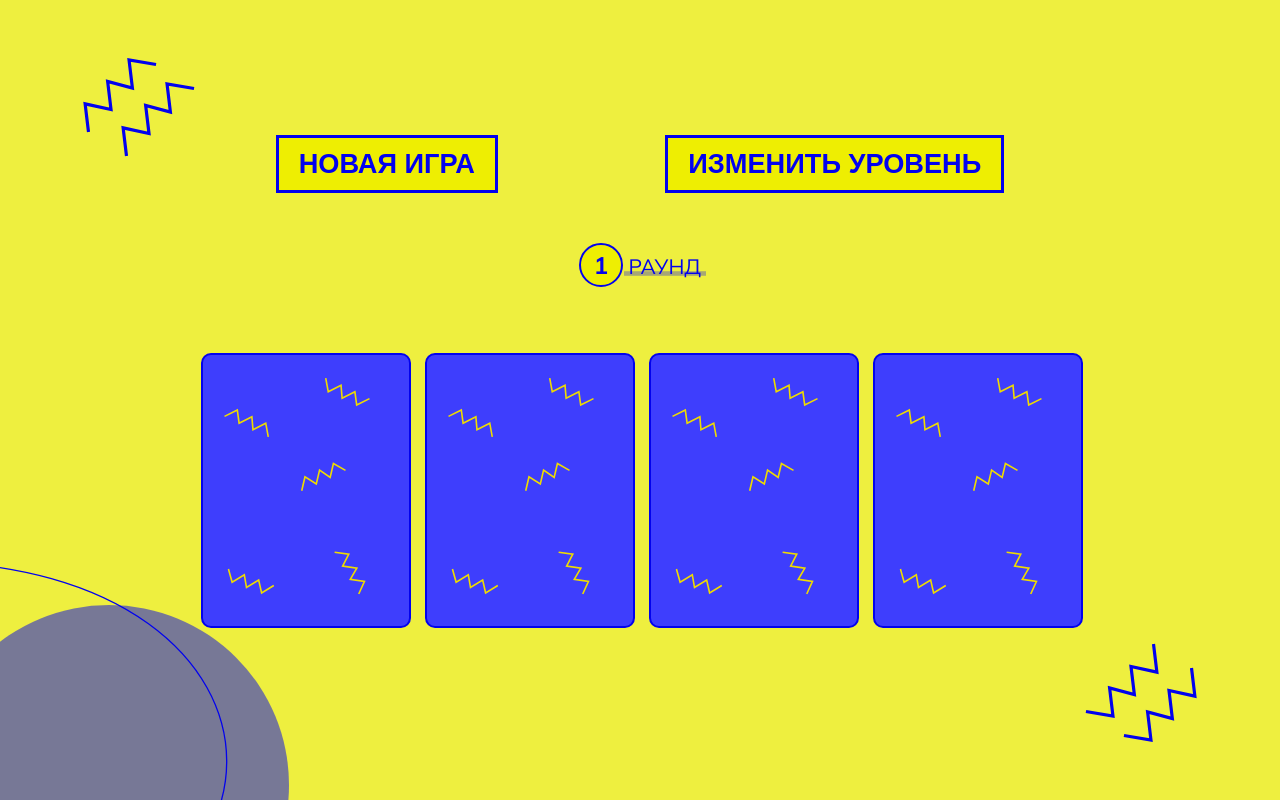
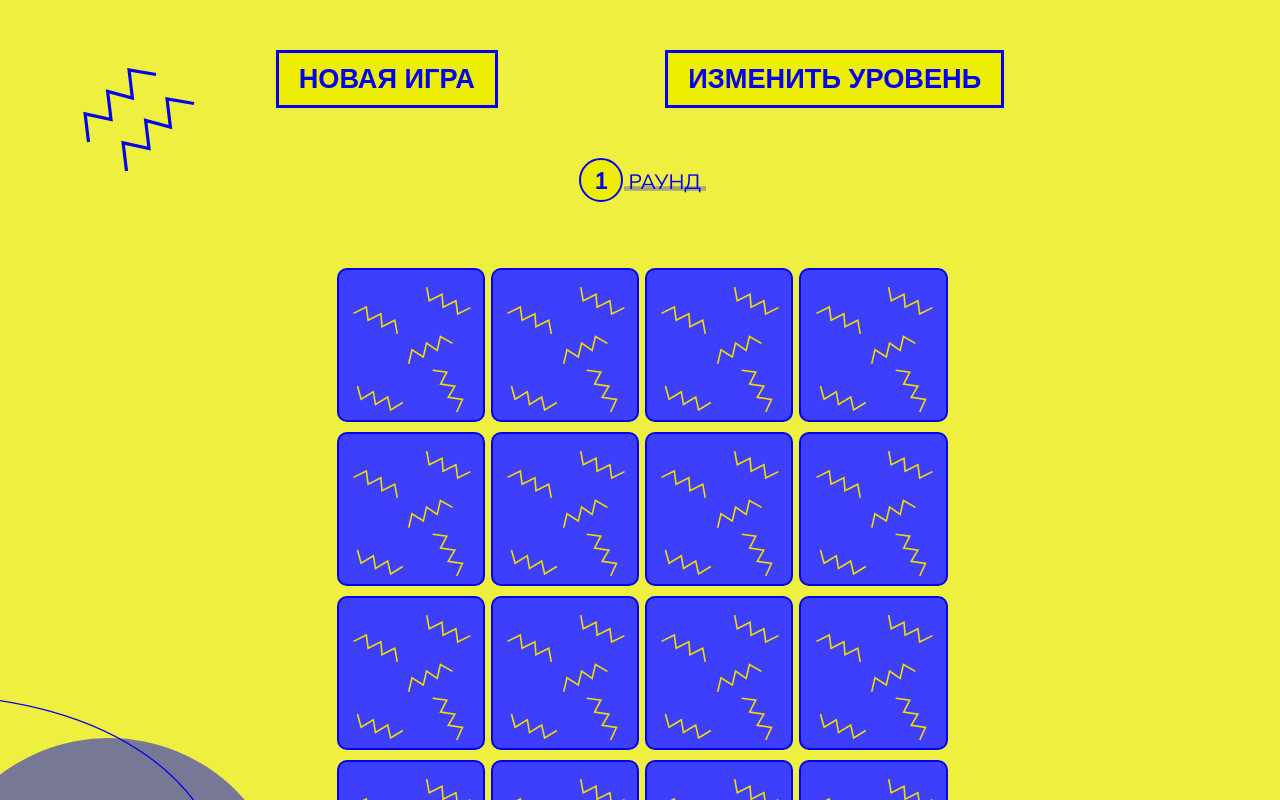
Before and after one commit to KseniaVislova/react-board-of-tiles, a React (Create React App) app: page / in a window 1280 px wide. Both pictures are taken after a click on the button "НАЧАТЬ ИГРУ". Shown: the top 800 px of the page. Built offline with nearby package versions, Linux system fonts and the light colour scheme.

Commit message:
changed default level

```diff
--- a/src/App.js
+++ b/src/App.js
@@ -20,13 +20,13 @@ const initialState = {
   disabled: false,
   ready: false,
   completed: false,
-  level: 2,
+  level: 8,
   levels: [
     {
       case: "easy",
       identifier: 2,
       name: "Простой",
-      active: true,
+      active: false,
     },
     {
       case: "middle",
@@ -44,7 +44,7 @@ const initialState = {
       case: "very-hard",
       identifier: 8,
       name: "Очень сложный",
-      active: false,
+      active: true,
     }
   ]
 };
--- a/src/components/Board/Board.module.css
+++ b/src/components/Board/Board.module.css
@@ -9,9 +9,10 @@
 }
 
 .list {
+  width: 70%;
   display: flex;
   flex-wrap: wrap;
-  justify-content: space-around;
+  justify-content: center;
   list-style: none;
   padding-left: 0;
 }
--- a/src/components/Tiles/Tiles.module.css
+++ b/src/components/Tiles/Tiles.module.css
@@ -1,11 +1,15 @@
 .item {
   position: relative;
   width: 23%;
-  min-height: 200px;
-  margin-bottom: 25px;
+  margin-right: 10px;
+  margin-bottom: 10px;
   border-radius: 10px;
   cursor: pointer;
   z-index: 100;
+}
+
+.item:nth-child(4n) {
+  margin-right: 0;
 }
 
 .front {
@@ -15,6 +19,8 @@
   display: block;
   width: 100%;
   height: 100%;
+  max-width: 150px;
+  max-height: 150px;
   background-color: #3e3efd;
   background-size: 40px 40px;
   border: 2px solid #0202ee;
@@ -56,13 +62,13 @@
 }
 
 .decoration:nth-child(4) {
-  top: 75%;
+  top: 70%;
   left: 10%;
   transform: rotate(200deg);
 }
 
 .decoration:nth-child(5) {
-  top: 70%;
+  top: 62%;
   left: 60%;
   transform: rotate(60deg);
 }
@@ -73,6 +79,8 @@
   align-items: center;
   width: calc(100% - 20px);
   height: calc(100% - 100px);
+  max-width: 130px;
+  max-height: 50px;
   padding: 50px 10px;
   background-color: #efdb00;
   border: 2px solid #0202ee;
@@ -97,13 +105,17 @@
 }
 
 @media (max-width: 767px) {
-  .item {
-    height: 150px;
-  }
-
   .decoration {
     width: 30px;
     height: 30px;
+  }
+
+  .item:nth-child(4n) {
+    margin-right: 10px;
+  }
+
+  .item:nth-child(2n) {
+    margin-right: 0;
   }
 }
 
@@ -116,14 +128,4 @@
     width: 40px;
     height: 40px;
   }
-
-  .back img {
-    width: calc(100% - 60px);
-  }
 }
-
-@media (max-width: 375px) {
-  .back img {
-    width: calc(100% - 20px);
-  }
-}
```
